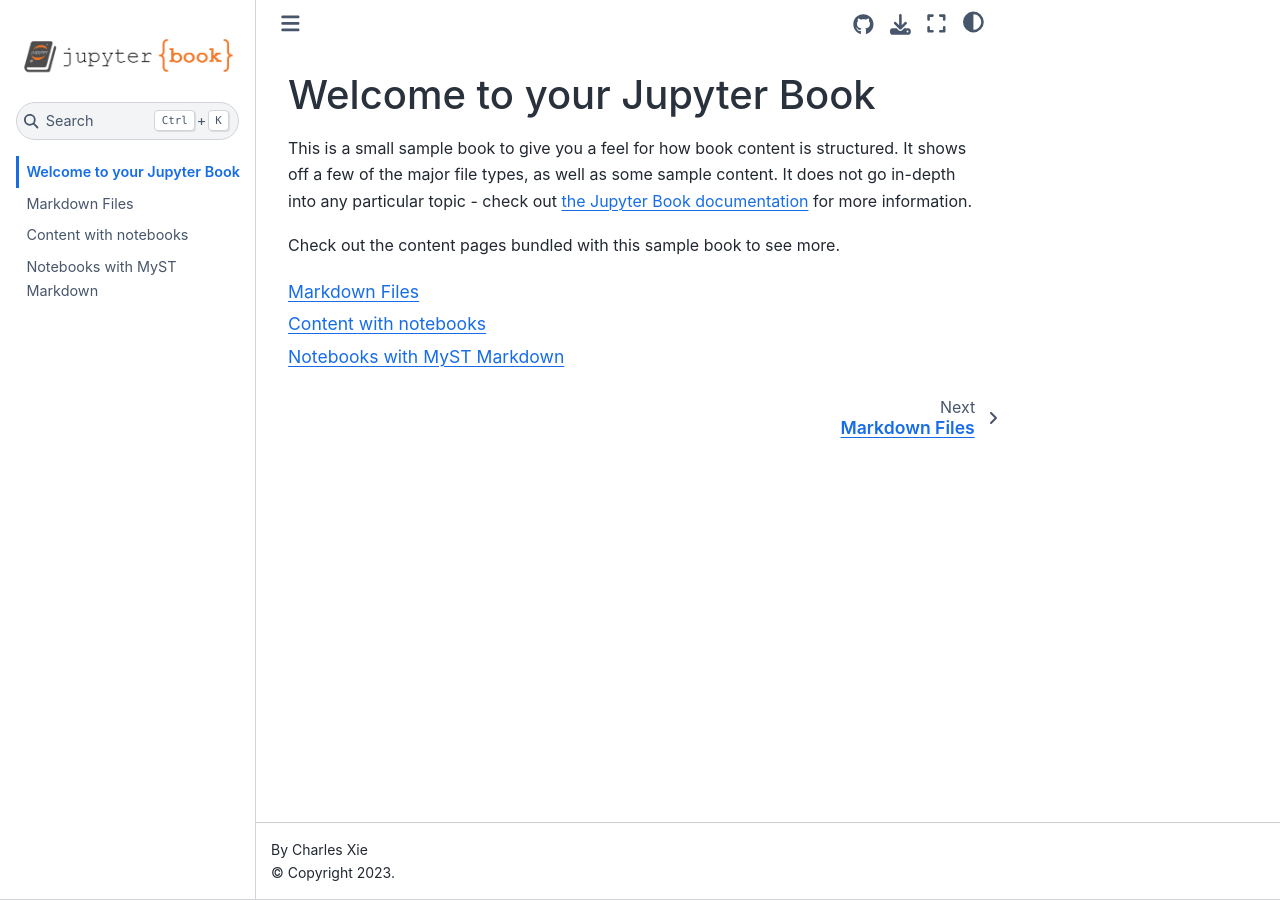
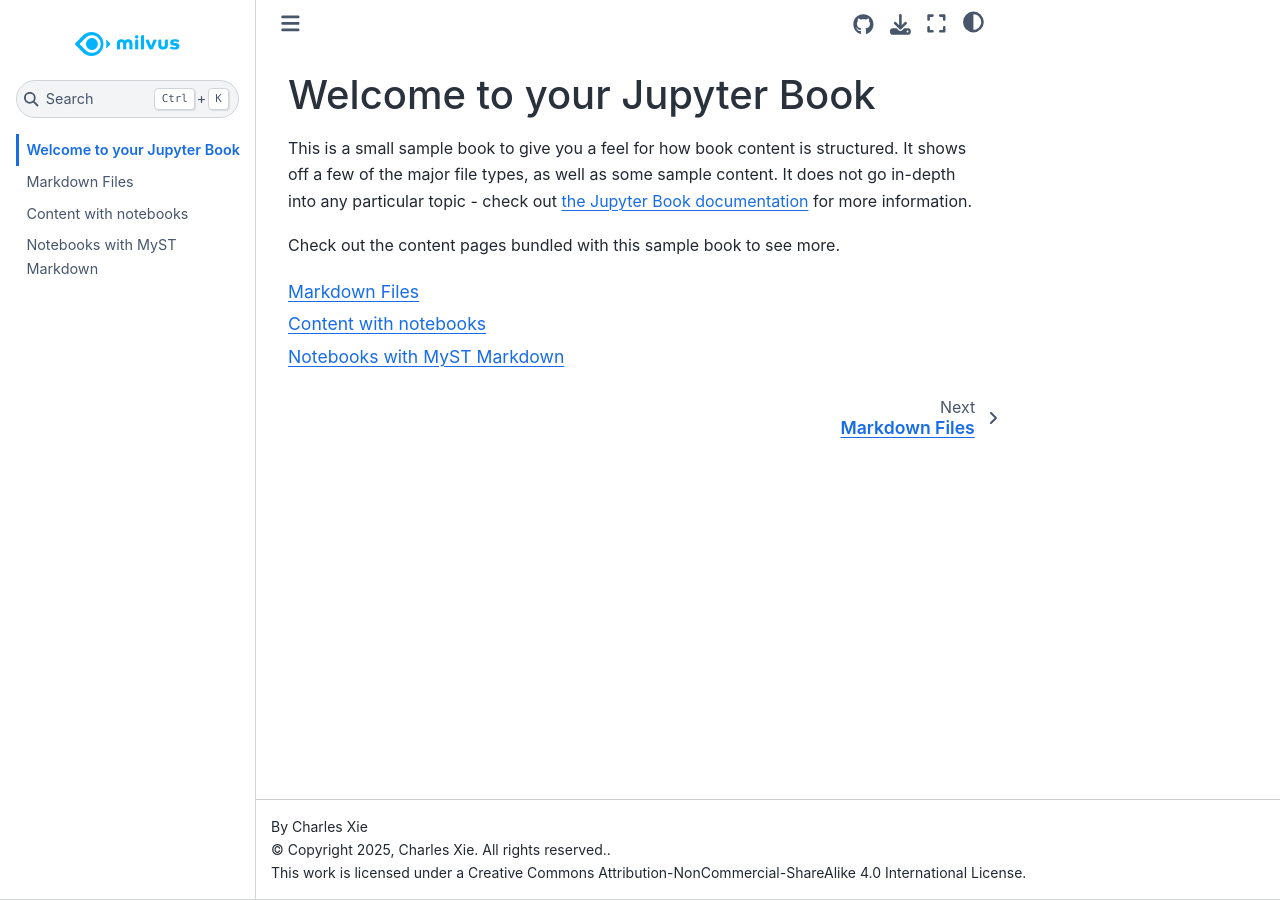
Before and after one commit to cxie/Milvus-The-Definitive-Guide, a Jupyter Book: the page built from intro.md, in a window 1280 px wide. Built offline with Jupyter Book 1.0.4 settings and Sphinx 7.4.7 and the Sphinx Book theme 1.1.4, drawn with Linux system fonts in a browser that asks for light colours.

Commit message:
change footer, change book logo

```diff
--- a/_config.yml
+++ b/_config.yml
@@ -3,7 +3,8 @@
 
 title: "Milvus : The Definitive Guide"
 author: Charles Xie
-logo: logo.png
+copyright: "2025, Charles Xie. All rights reserved."
+logo: milvus-logo.png
 
 # Force re-execution of notebooks on each build.
 # See https://jupyterbook.org/content/execute.html
@@ -30,3 +31,4 @@ repository:
 html:
   use_issues_button: true
   use_repository_button: true
+  extra_footer: "This work is licensed under a Creative Commons Attribution-NonCommercial-ShareAlike 4.0 International License."
```
Also changed, not shown: logo.png (deleted), milvus-logo.png (added).
